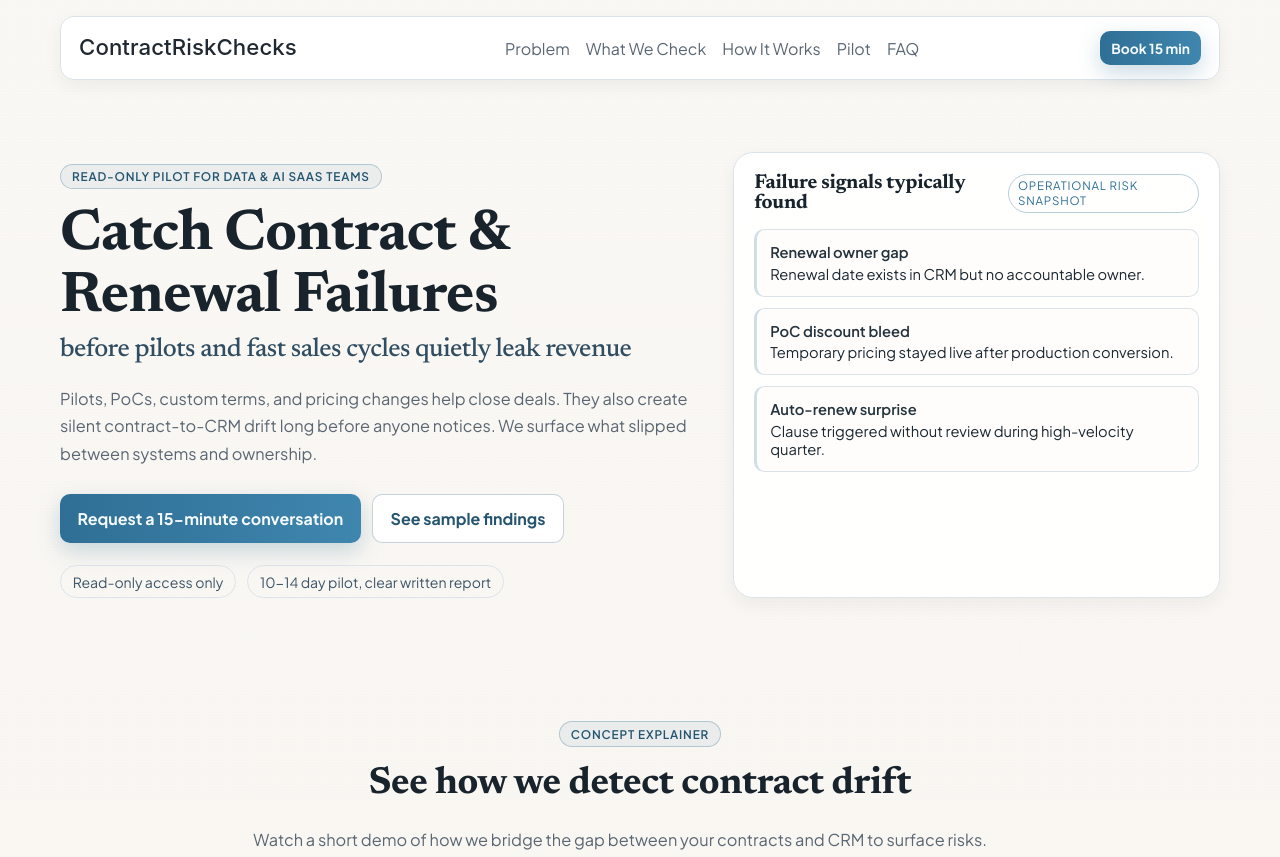
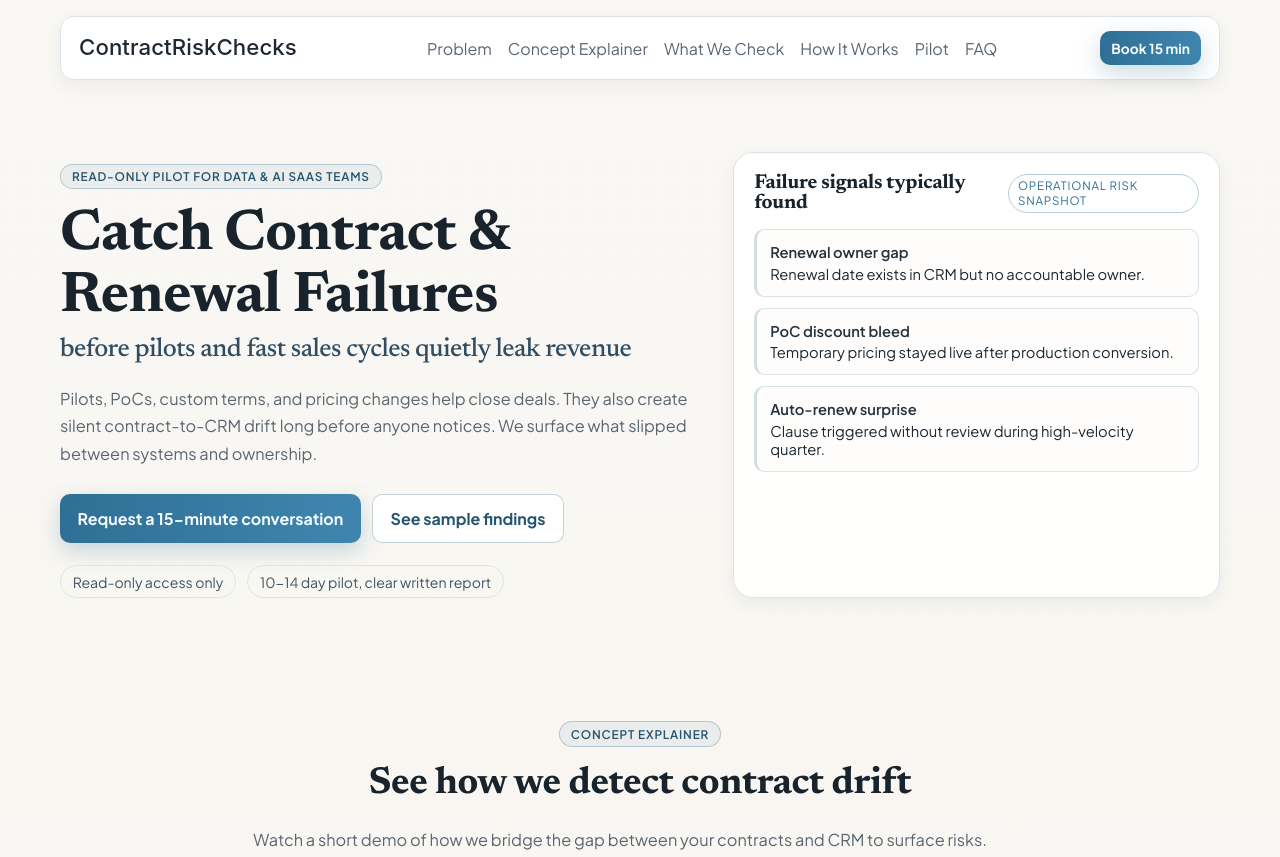
Before and after one commit to Adityahulk/contractriskchecks, a plain HTML site: page index.html in a window 1280 px wide. Shown: the top 857 px of the page. Drawn offline with Linux system fonts and the light colour scheme.

Commit message:
adding navbar

```diff
--- a/index.html
+++ b/index.html
@@ -26,6 +26,7 @@
     </a>
     <nav>
       <a href="#problem">Problem</a>
+      <a href="#explainer">Concept Explainer</a>
       <a href="#checks">What We Check</a>
       <a href="#process">How It Works</a>
       <a href="#pricing">Pilot</a>
```
